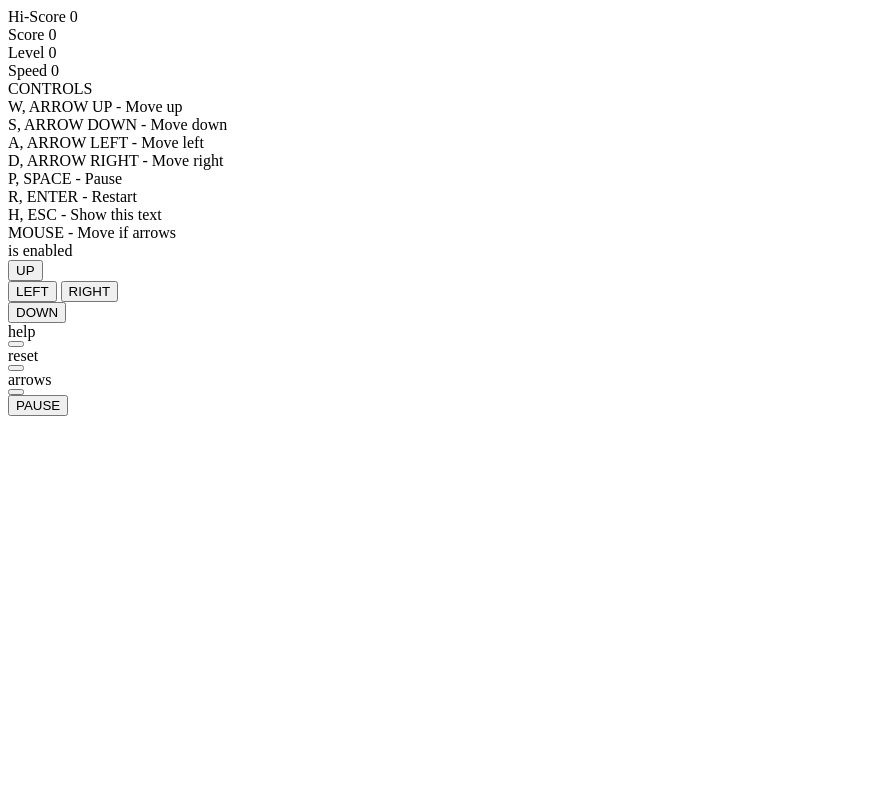
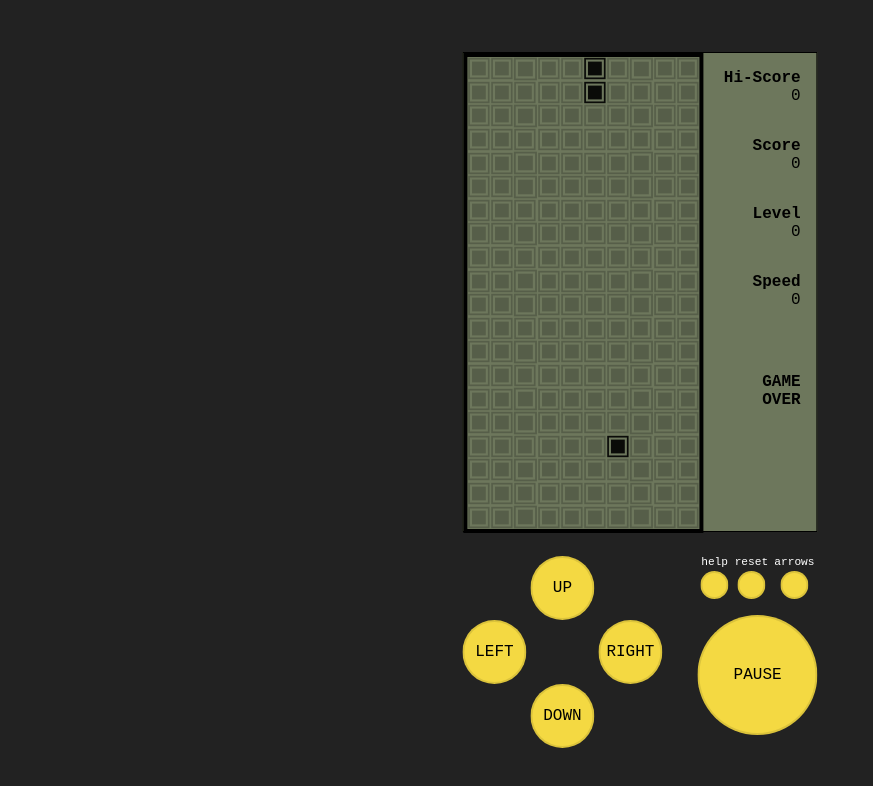
Before and after one commit to Devoter/snake, a plain HTML site: page index.html in a window 1280 px wide. Shown: the whole page, without its empty margins (0-873 px from the left). Drawn offline with Linux system fonts and the light colour scheme; the site is published under a folder, as on GitHub Pages, so addresses that start at the root find nothing.

Commit message:
Fix paths

```diff
--- a/index.html
+++ b/index.html
@@ -6,7 +6,7 @@
     <meta http-equiv="X-UA-Compatible" content="IE=edge">
     <meta name="description" content="">
     <meta name="viewport" content="width=device-width, initial-scale=1, maximum-scale=1, user-scalable=no">
-<link href="/css/style.css" rel="stylesheet"></head>
+<link href="style.css" rel="stylesheet"></head>
 <body>
     <div class="container" id="container">
         <div class="display" id="display">
@@ -94,5 +94,5 @@ MOUSE          - Move if arrows<br>
             </div>
         </div>
     </div>
-<script type="text/javascript" src="/snake.js"></script></body>
+<script type="text/javascript" src="snake.js"></script></body>
 </html>
--- a/snake.js
+++ b/snake.js
@@ -57,7 +57,7 @@
 /******/ 	__webpack_require__.o = function(object, property) { return Object.prototype.hasOwnProperty.call(object, property); };
 /******/
 /******/ 	// __webpack_public_path__
-/******/ 	__webpack_require__.p = "/";
+/******/ 	__webpack_require__.p = "";
 /******/
 /******/ 	// Load entry module and return exports
 /******/ 	return __webpack_require__(__webpack_require__.s = 1);
```
Also changed, not shown: css/style.css (deleted, +0 -2 lines), style.css (added, +2 -0 lines), 3 other files.
